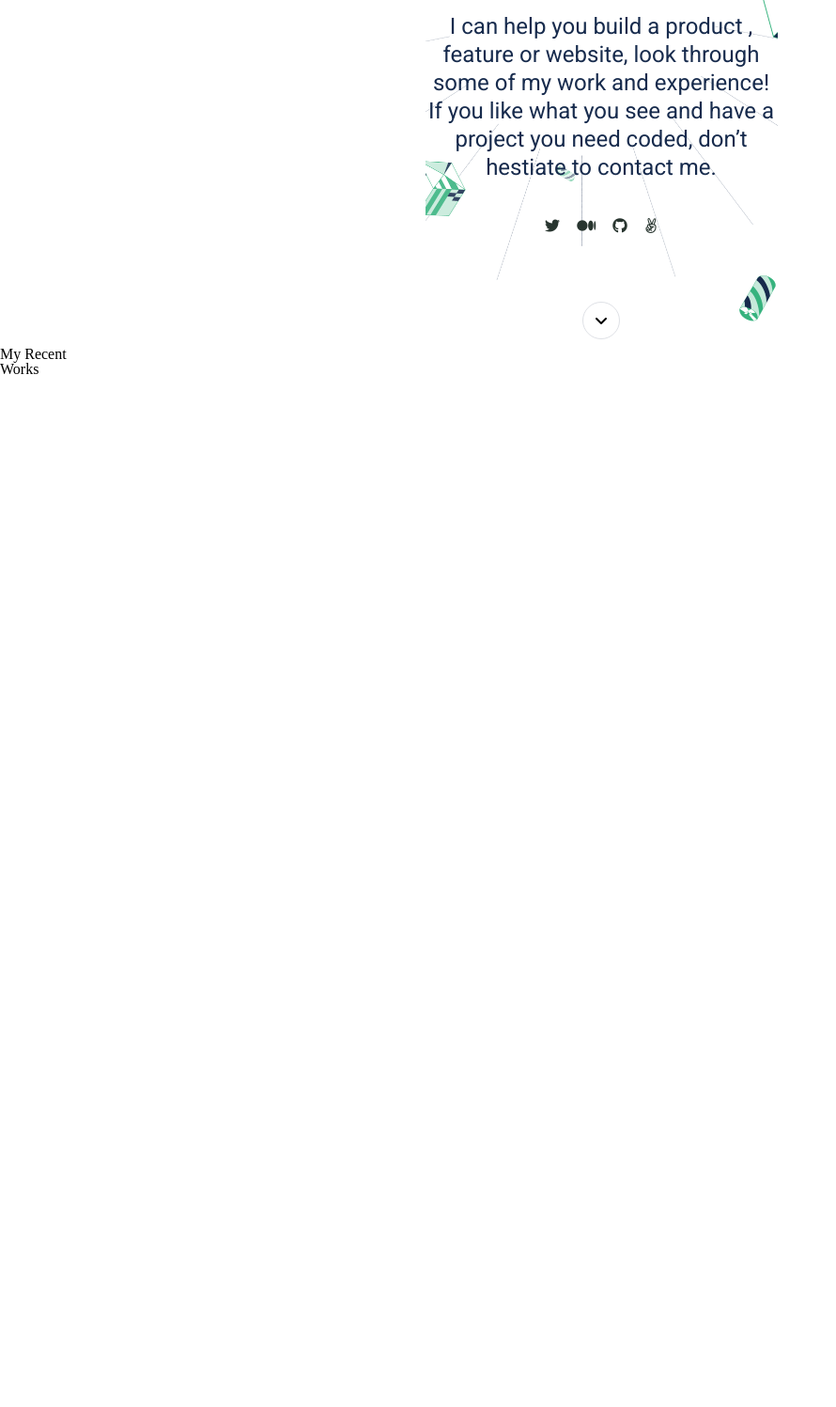
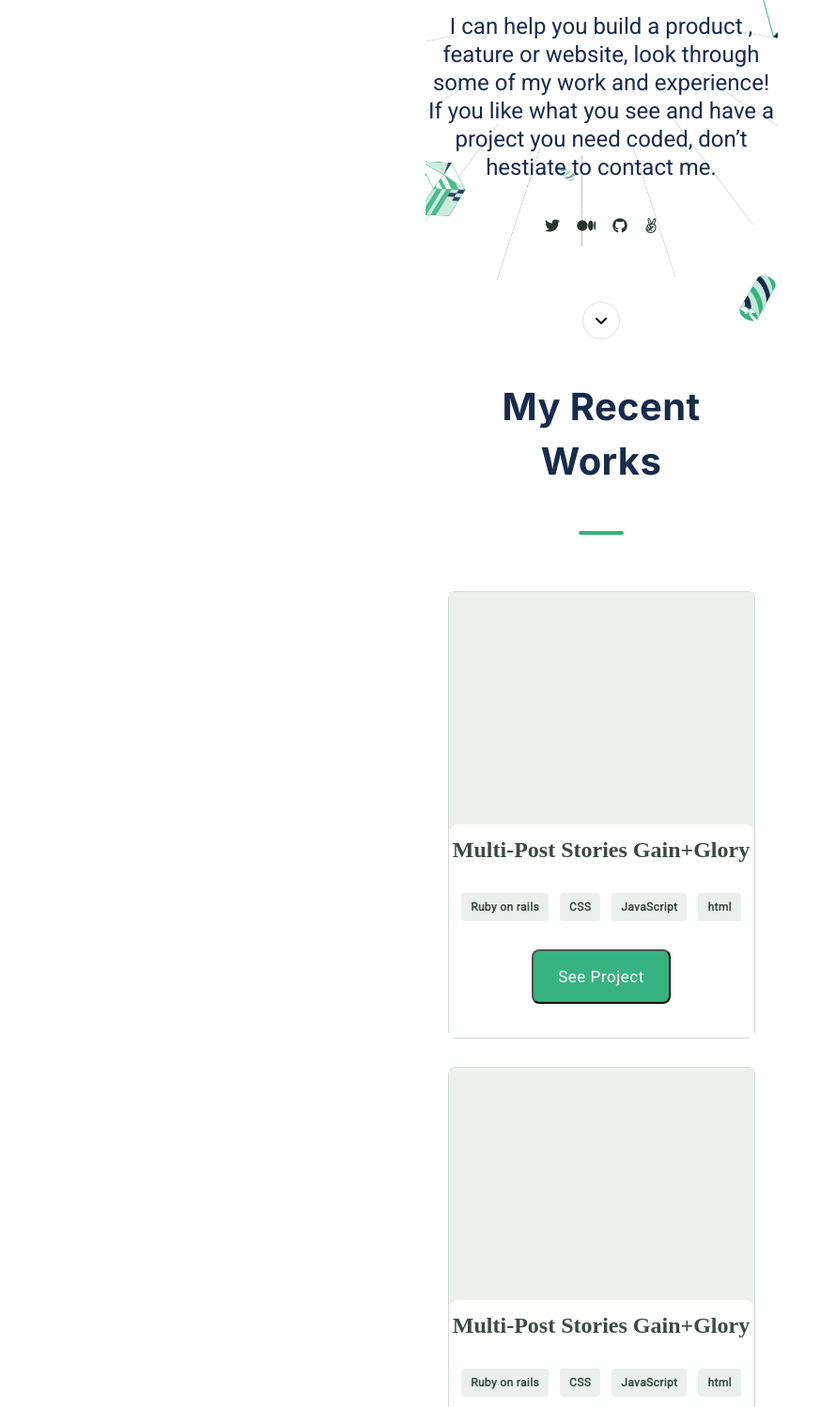
Before and after one commit to calvnce/portfolio, a plain HTML site: page public/index.html in a window 1280 px wide. Shown: the part 364-1861 px from the top of the page at 94% size, without its empty margins (0-890 px from the left). Before the commit the page ends 800 px from the top, so only its background shows below. Drawn offline with Linux system fonts and the light colour scheme.

Commit message:
Add works section

```diff
--- a/public/css/main.css
+++ b/public/css/main.css
@@ -5,7 +5,7 @@
 
 /* Imports */
 
-@import url('https://fonts.googleapis.com/css2?family=Inter:wght@800&display=swap');
+@import url('https://fonts.googleapis.com/css2?family=Inter:wght@700&display=swap');
 @import url('https://fonts.googleapis.com/css2?family=Roboto&display=swap');
 
 /* General body rules */
@@ -91,7 +91,8 @@ a {
   color: #172b4d;
 }
 
-.headline h1 {
+.headline h1,
+.works-container > .header {
   font-family: 'Inter', sans-serif;
   font-weight: 900;
   font-size: 40px;
@@ -145,10 +146,120 @@ a {
   width: 40px;
   height: 40px;
   display: flex;
-  border: 1px solid #DFE1E6;
+  border: 1px solid #dfe1e6;
   border-radius: 32px;
   justify-content: center;
   align-items: center;
   cursor: pointer;
   transition: 0.5s ease-in-out;
 }
+
+/* Works Section */
+
+.works-container {
+  width: 375px;
+  position: relative;
+  top: 25px;
+  display: flex;
+  align-items: center;
+  margin: 10px auto;
+  flex-direction: column;
+}
+
+.works-container > .header {
+  width: 100%;
+  padding: 35px auto;
+  text-align: center;
+}
+
+.works-container > .header > #underline {
+  width: 48px;
+  height: 4px;
+  background: #36b37e;
+  margin: 45px auto;
+  border-radius: 24px;
+}
+
+.card {
+  width: 327px;
+  margin:15px auto;
+  border: 1px solid #d0d9d4;
+  border-radius: 8px;
+  display: grid;
+  grid-template-columns: auto;
+  grid-template-rows: 252px 222px;
+}
+
+.card > .project-image {
+    background: #eef0ee;
+}
+
+.card > .project-info {
+  background: #fff;
+  display: flex;
+  margin-top: -5px;
+  flex-direction: column;
+  justify-content: space-around;
+  border-top-left-radius: 10px;
+  border-top-right-radius: 10px;
+  text-align: center;
+  align-items: center;
+}
+.card > .project-info > .project-name{
+  font-family: 'Inter' sans-serif;
+  font-style: normal;
+  font-weight: 600;
+  font-size: 24px;
+  line-height: 32px;
+  text-align: center;
+  color: #3a4a42;
+}
+
+.card > .project-info .skills {
+  display: flex;
+  flex-direction: row;
+  align-items: center;
+  padding: 8px 12px;
+  flex: none;
+  flex-grow: 0;
+  margin: 0px 8px;
+  width: 99%;
+  justify-content: space-between;
+}
+
+.card > .project-info .skills > div {
+  background: #ebf0ee;
+  height: 30px;
+  border-radius: 4px;
+  align-items: center;
+  text-align: center;
+  display: flex;
+  margin: 0;
+  padding: 0 10px;
+  font-family: 'Roboto', sans-serif;
+  font-style: normal;
+  font-weight: 600;
+  font-size: 12px;
+  line-height: 16px;
+  letter-spacing: 0.03em;
+  color: #3a4a42;
+}
+
+.card > .project-info > .project-button{
+  width: 148px;
+  height: 58px;
+  margin: 0 auto 25px auto;
+}
+.card > .project-info > .project-button > button{
+  border-radius: 8px;
+  letter-spacing: 0.03em;
+  color: #fff;
+  font-family: 'Roboto', sans-serif;
+  font-style: normal;
+  font-weight: 500;
+  font-size: 17px;
+  line-height: 24px;
+  width: 100%;
+  height: 100%;
+  background: #36b37f;
+}
--- a/public/index.html
+++ b/public/index.html
@@ -69,7 +69,99 @@
     <section class="works-container">
       <div class="header">
         <h1>My Recent <br/>Works</h1>
-        <span id="underline"></span>
+        <div id="underline"></div>
+      </div>
+      <!-- Cads
+       1st Card
+      -->
+      <div class="card">
+        <div class="project-image"></div>
+          <div class="project-info">
+            <div class="project-name">
+              <h4>Multi-Post Stories Gain+Glory</h4>
+            </div>
+          <div class="skills">
+            <div>Ruby on rails</div>
+            <div>CSS</div>
+            <div>JavaScript</div>
+            <div>html</div>
+          </div>
+          <div class="project-button">
+            <button>See Project</button>
+          </div>
+        </div>
+      </div>
+      <!-- 2nd Card -->
+      <div class="card">
+        <div class="project-image"></div>
+        <div class="project-info">
+          <div class="project-name">
+            <h4>Multi-Post Stories Gain+Glory</h4>
+          </div>
+          <div class="skills">
+            <div>Ruby on rails</div>
+            <div>CSS</div>
+            <div>JavaScript</div>
+            <div>html</div>
+          </div>
+          <div class="project-button">
+            <button>See Project</button>
+          </div>
+        </div>
+      </div>
+      <!-- 3rd Card -->
+      <div class="card">
+        <div class="project-image"></div>
+        <div class="project-info">
+          <div class="project-name">
+            <h4>Multi-Post Stories Gain+Glory</h4>
+          </div>
+          <div class="skills">
+            <div>Ruby on rails</div>
+            <div>CSS</div>
+            <div>JavaScript</div>
+            <div>html</div>
+          </div>
+          <div class="project-button">
+            <button>See Project</button>
+          </div>
+        </div>
+      </div>
+      <!-- 4th Card -->
+      <div class="card">
+        <div class="project-image"></div>
+        <div class="project-info">
+          <div class="project-name">
+            <h4>Multi-Post Stories Gain+Glory</h4>
+          </div>
+          <div class="skills">
+            <div>Ruby on rails</div>
+            <div>CSS</div>
+            <div>JavaScript</div>
+            <div>html</div>
+          </div>
+          <div class="project-button">
+            <button>See Project</button>
+          </div>
+        </div>
+      </div>
+      <!-- 5th Card -->
+      <div class="card">
+        <div class="project-image"></div>
+        <div class="project-info">
+          <div class="project-name">
+            <h4>Multi-Post Stories Gain+Glory</h4>
+          </div>
+          <div class="skills">
+            <div>Ruby on rails</div>
+            <div>CSS</div>
+            <div>JavaScript</div>
+            <div>html</div>
+          </div>
+          <div class="project-button">
+            <button>See Project</button>
+          </div>
+        </div>
       </div>
     </section>
   </main>
```
